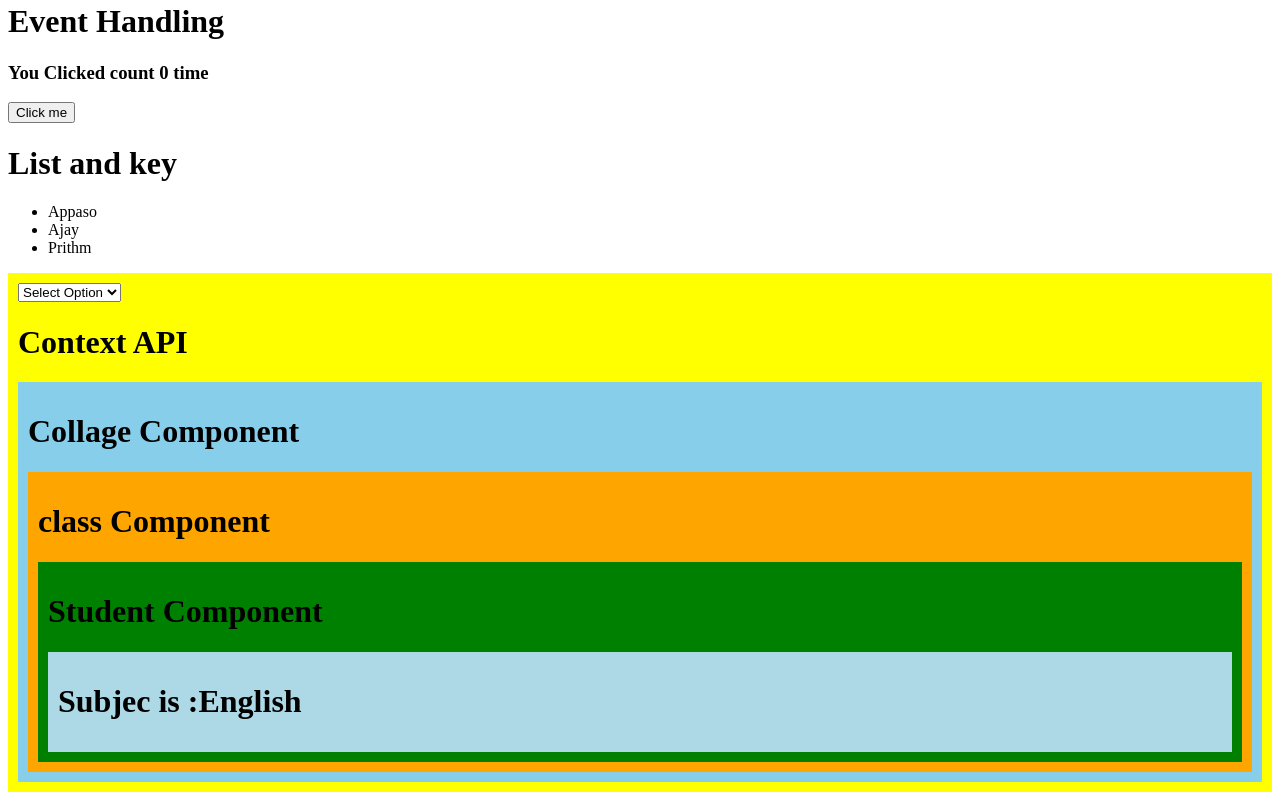
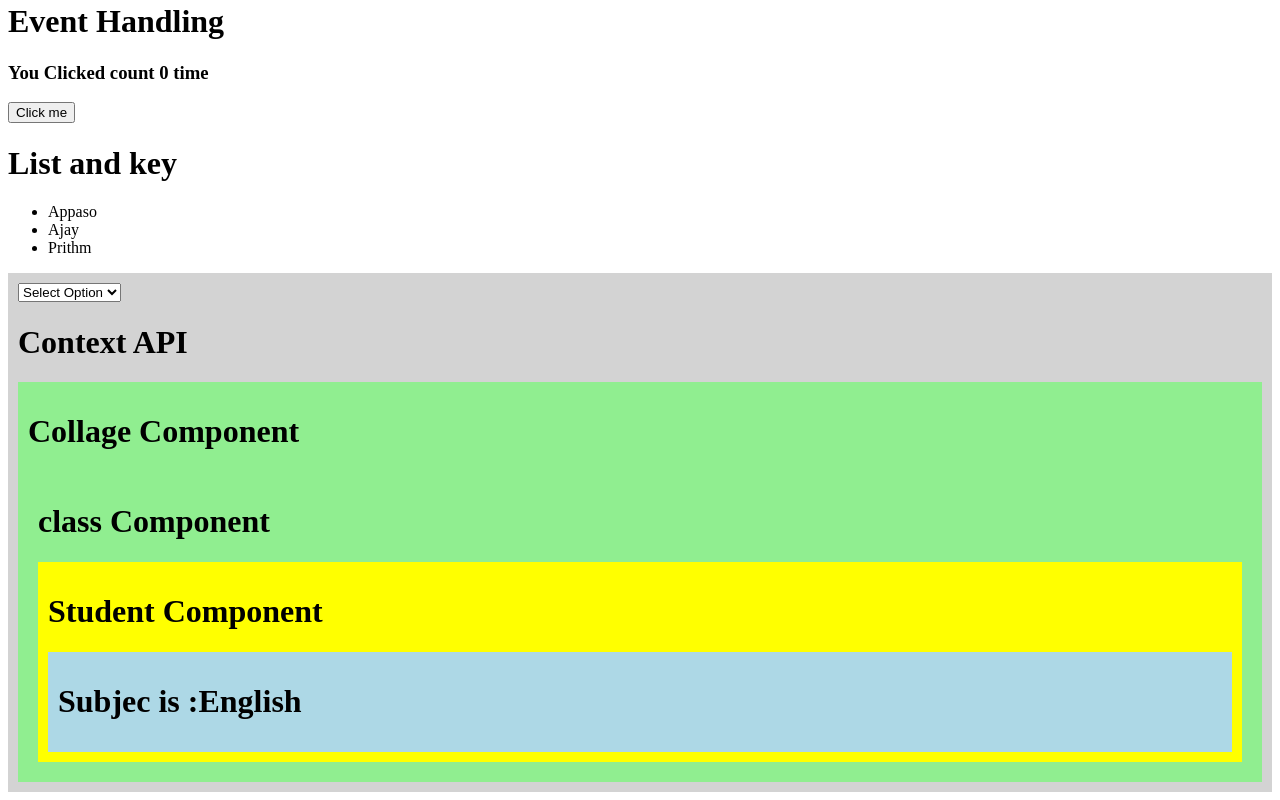
Before and after one commit to Appaso1919/React-Practice, a React (Vite) app: page / in a window 1280 px wide. Shown: the part 2457-3257 px from the top of the page. Built offline with nearby package versions, Linux system fonts and the light colour scheme.

Commit message:
Custom API

```diff
--- a/src/Context_APl/ClassComponent.jsx
+++ b/src/Context_APl/ClassComponent.jsx
@@ -2,7 +2,7 @@ import Student from "./Student";
 
 function ClassComponent(){
     return(
-        <div style={{ backgroundColor: "orange", padding: 10 }}>
+        <div style={{ backgroundColor: "lightorange", padding: 10 }}>
             <h1>class Component</h1>
             <Student />
         </div>
--- a/src/Context_APl/Collage.jsx
+++ b/src/Context_APl/Collage.jsx
@@ -2,7 +2,7 @@ import ClassComponent from "./ClassComponent";
 
 function Collage(){
     return(
-        <div style={{ backgroundColor: "skyblue", padding: 10 }}>
+        <div style={{ backgroundColor: "lightgreen", padding: 10 }}>
             <h1>Collage Component</h1>
             <ClassComponent />
         </div>
--- a/src/Context_APl/Main_context.jsx
+++ b/src/Context_APl/Main_context.jsx
@@ -5,7 +5,7 @@ import { SubjectContext } from "./ContextData";
 function Main_context(){
     const [subject,setSubject]=useState('English');
     return(
-        <div style={{ backgroundColor: "yellow", padding: 10 }}>
+        <div style={{ backgroundColor: "lightgrey", padding: 10 }}>
            <SubjectContext.Provider value={subject}>
             <select onChange={(event)=>setSubject(event.target.value)}>
                 <option value="">Select Option</option>
--- a/src/Context_APl/Student.jsx
+++ b/src/Context_APl/Student.jsx
@@ -2,7 +2,7 @@ import Subject from "./Subject";
 
 function Student(){
     return(
-        <div style={{ backgroundColor: "green", padding: 10 }}>
+        <div style={{ backgroundColor: "yellow", padding: 10 }}>
             <h1>Student Component</h1>
             <Subject />
         </div>
```
